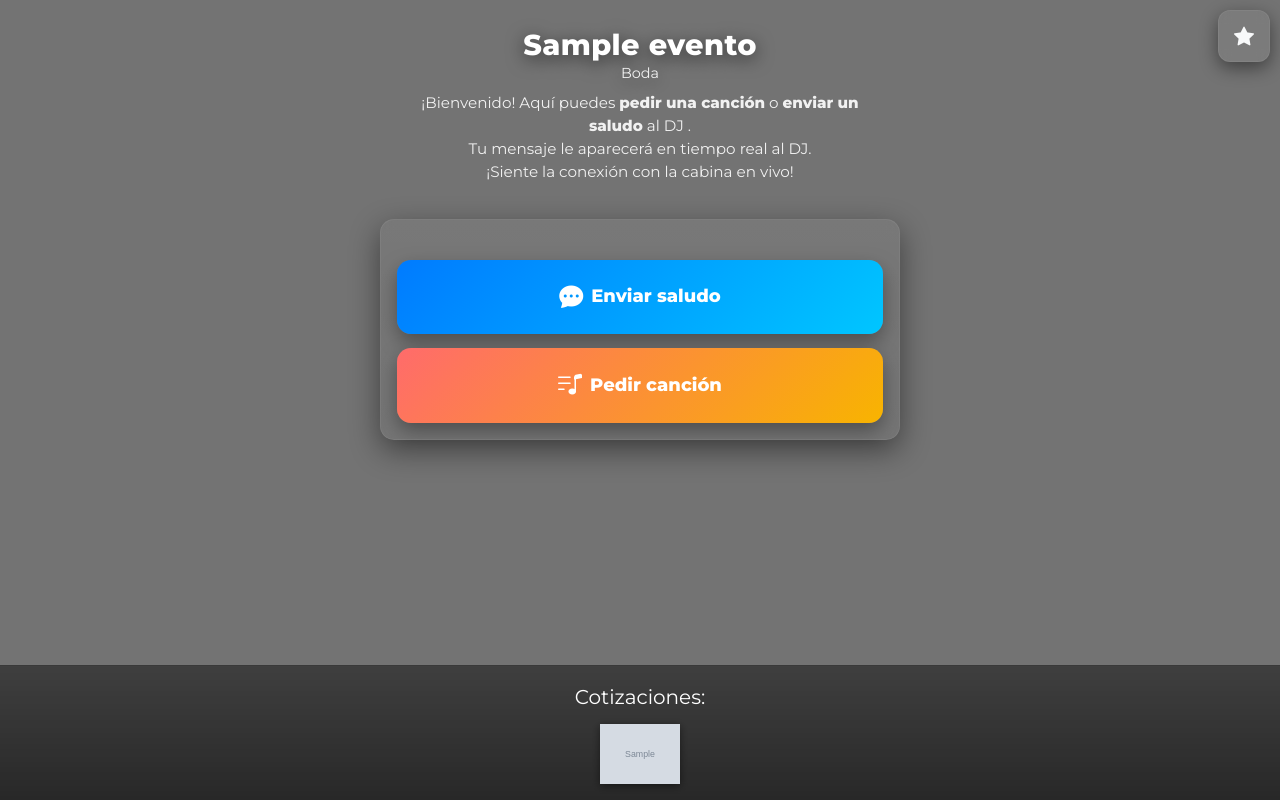
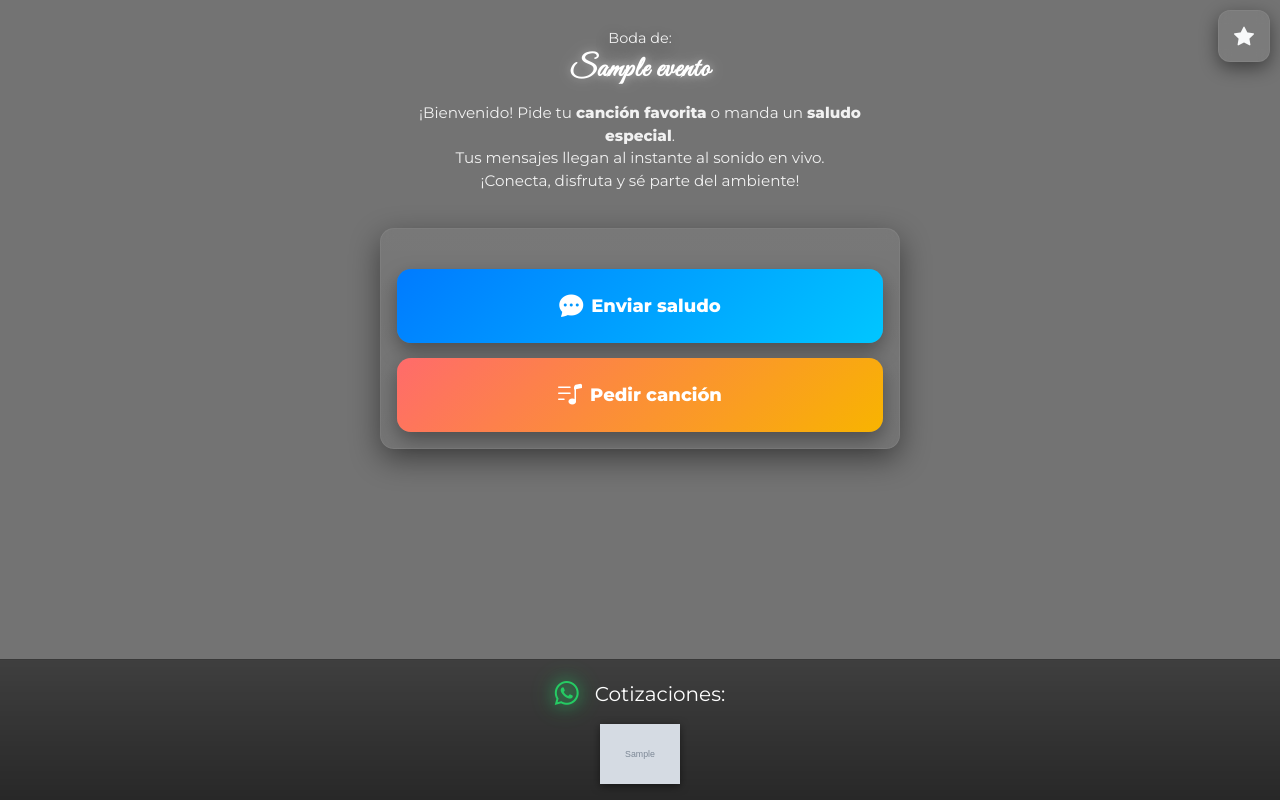
Before and after one commit to Code-Tech-Software/DJMENSAJES, a Django app: page /eventos/evento/1/ in a window 1280 px wide. Run offline with Django 5.2, Linux system fonts and the light colour scheme; tables that the repository leaves empty hold one stand-in row (values such as "Sample post"); grey boxes marked "Sample" are stand-in pictures; some libraries are stand-ins or nearby versions.

Commit message:
mejora pequeña

```diff
--- a/DJMENSAJES/settings.py
+++ b/DJMENSAJES/settings.py
@@ -102,9 +102,9 @@ SECURE_PROXY_SSL_HEADER = ('HTTP_X_FORWARDED_PROTO', 'https')
 
 TIME_ZONE = 'America/Mexico_City'
 LANGUAGE_CODE = 'es'
-USE_I18N = True  # Activar internacionalización
-USE_L10N = True  # Activar localización
-USE_TZ = True  # Activar soporte para zonas horarias
+USE_I18N = True  #
+USE_L10N = True  #
+USE_TZ = True  #
 
 STATIC_URL = 'static/'
 
--- a/eventos/models.py
+++ b/eventos/models.py
@@ -38,6 +38,7 @@ class Evento(models.Model):
             ('boda', 'Boda'),
             ('quinse', 'Quince Años'),
             ('cumple', 'Cumpleaños'),
+            ('fiesta', 'Fiesta'),
             ('otro', 'Otro'),
         ]
     )
--- a/eventos/views.py
+++ b/eventos/views.py
@@ -136,7 +136,7 @@ def enviar_mensaje(request, evento_id):
             }
         )
 
-        return JsonResponse({'ok': True, 'msg': 'Mensaje enviado con éxito 🎉'})
+        return JsonResponse({'ok': True, 'msg': 'Mensaje enviado con éxito'})
     return JsonResponse({'ok': False, 'msg': 'Método no permitido'}, status=405)
 
 
--- a/templates/base.html
+++ b/templates/base.html
@@ -152,7 +152,7 @@
                 </a>
                 <ul class="sub-menu">
 
-                    <li><a href="{% url 'sonidodj_list' %}" class="sub-menu-link">Colaboradoes</a></li>
+                    <li><a href="{% url 'sonidodj_list' %}" class="sub-menu-link">Colaboradores</a></li>
                     <li><a href="{% url 'banner_list' %}" class="sub-menu-link">Banners</a></li>
 
 
--- a/templates/eventos/evento_pantalla.html
+++ b/templates/eventos/evento_pantalla.html
@@ -14,6 +14,8 @@
     <script src="https://cdn.jsdelivr.net/npm/sweetalert2@11"></script>
     <!-- Google Font -->
     <link href="https://fonts.googleapis.com/css2?family=Montserrat:wght@400;600;800&display=swap" rel="stylesheet">
+    <link href="https://fonts.googleapis.com/css2?family=Great+Vibes&display=swap" rel="stylesheet">
+
 
     <link rel="stylesheet" href="{% static 'css/coloresCustom.css' %}">
 
@@ -50,10 +52,13 @@
         }
 
         .top-title h1 {
-            font-weight: 800;
-            font-size: 1.4rem;
-            margin: 0;
-            letter-spacing: 0.4px;
+            font-family: 'Great Vibes', cursive;
+            font-size: 3rem;
+            font-weight: 700;
+            color: #fff;
+            text-shadow: 0 0 10px rgba(255, 255, 255, 0.35), 0 0 20px rgba(255, 255, 255, 0.25);
+            margin: 0.2rem 0 0.4rem 0;
+            letter-spacing: 1px;
         }
 
         .top-sub {
@@ -105,7 +110,6 @@
             width: 100%;
             font-weight: 700;
             font-size: 1.05rem;
-
             padding: 1.3rem 1.2rem; /* <-- Primer numero es el ancho de los btones*/
             border-radius: 14px;
             box-shadow: 0 8px 20px rgba(0, 0, 0, 0.35);
@@ -214,7 +218,7 @@
             left: -75%;
             width: 50%;
             height: 100%;
-    background: rgba(255,255,255,0.25);
+            background: rgba(255, 255, 255, 0.25);
             transform: skewX(-25deg);
             transition: all 0.5s ease;
         }
@@ -245,7 +249,7 @@
             left: -75%;
             width: 50%;
             height: 100%;
-    background: rgba(255,255,255,0.25);
+            background: rgba(255, 255, 255, 0.25);
             transform: skewX(-25deg);
             transition: all 0.5s ease;
         }
@@ -258,6 +262,25 @@
             transform: translateY(-2px);
             box-shadow: 0 0 16px rgba(255, 171, 64, 0.6);
         }
+
+        /* --- Animación del ícono de WhatsApp --- */
+        .whatsapp-icon {
+            color: #25D366; /* color oficial de WhatsApp */
+            animation: glow-whatsapp 1.8s infinite ease-in-out;
+            margin-right: 8px;
+        }
+
+        @keyframes glow-whatsapp {
+            0%, 100% {
+                text-shadow: 0 0 6px rgba(37, 211, 102, 0.5), 0 0 12px rgba(37, 211, 102, 0.4);
+                opacity: 0.8;
+            }
+            50% {
+                text-shadow: 0 0 18px rgba(37, 211, 102, 0.9), 0 0 30px rgba(37, 211, 102, 0.8);
+                opacity: 1;
+            }
+        }
+
 
     </style>
 </head>
@@ -274,17 +297,18 @@
 
             <!-- Title -->
             <div class="top-title mt-2">
+                <div class="top-sub">{{ evento.get_tipo_evento_display }} de:</div>
                 <h1>{{ evento.nombre_evento }}</h1>
-                <div class="top-sub">{{ evento.get_tipo_evento_display }}</div>
+
             </div>
 
             <!-- Descripción del propósito de la página -->
             <div class="text-center text-white px-3 mb-3" style="max-width: 520px; margin: 0 auto;">
                 <p style="font-size: 0.95rem; opacity: 0.9;">
-                    ¡Bienvenido! Aquí puedes <strong>pedir una canción</strong> o <strong>enviar un saludo</strong> al
-                    DJ .<br>
-                    Tu mensaje le aparecerá en tiempo real al DJ.<br>
-                    ¡Siente la conexión con la cabina en vivo!
+                    ¡Bienvenido! Pide tu <strong>canción favorita</strong> o manda un <strong>saludo
+                    especial</strong>.<br>
+                    Tus mensajes llegan al instante al sonido en vivo.<br>
+                    ¡Conecta, disfruta y sé parte del ambiente!
                 </p>
             </div>
 
@@ -340,8 +364,9 @@
            target="_blank"
            class="footer-link d-flex flex-column align-items-center justify-content-center text-center">
 
-            <div class="mb-2 fs-5">
-                Cotizaciones:
+            <div class="mb-2 fs-5 d-flex align-items-center justify-content-center gap-2">
+                <i class="bi bi-whatsapp whatsapp-icon fs-4"></i>
+                <span>Cotizaciones:</span>
             </div>
 
             {% if evento.sonido_dj.imagen2 %}
@@ -450,7 +475,7 @@
         borrarCookie('nombre_invitado');
         borrarCookie('vip_invitado');
         actualizarUI();
-        Toast.fire('Cerraste sesión', 'Ahora puedes ingresar con otro nombre', 'info');
+        Toast.fire('Cerraste sesión', 'Ahora puedes ingresar de nuevo', 'info');
     });
 
     // Send message (saludo or cancion)
```
Also changed, not shown: eventos/forms.py (+11 -6 lines), eventos/migrations/0003_mensaje_cliente_id_mensaje_created_at_and_more.py (added), eventos/migrations/0004_remove_mensaje_cliente_id_remove_mensaje_created_at.py (added). Lines whose indentation alone changed are shown as unchanged.
